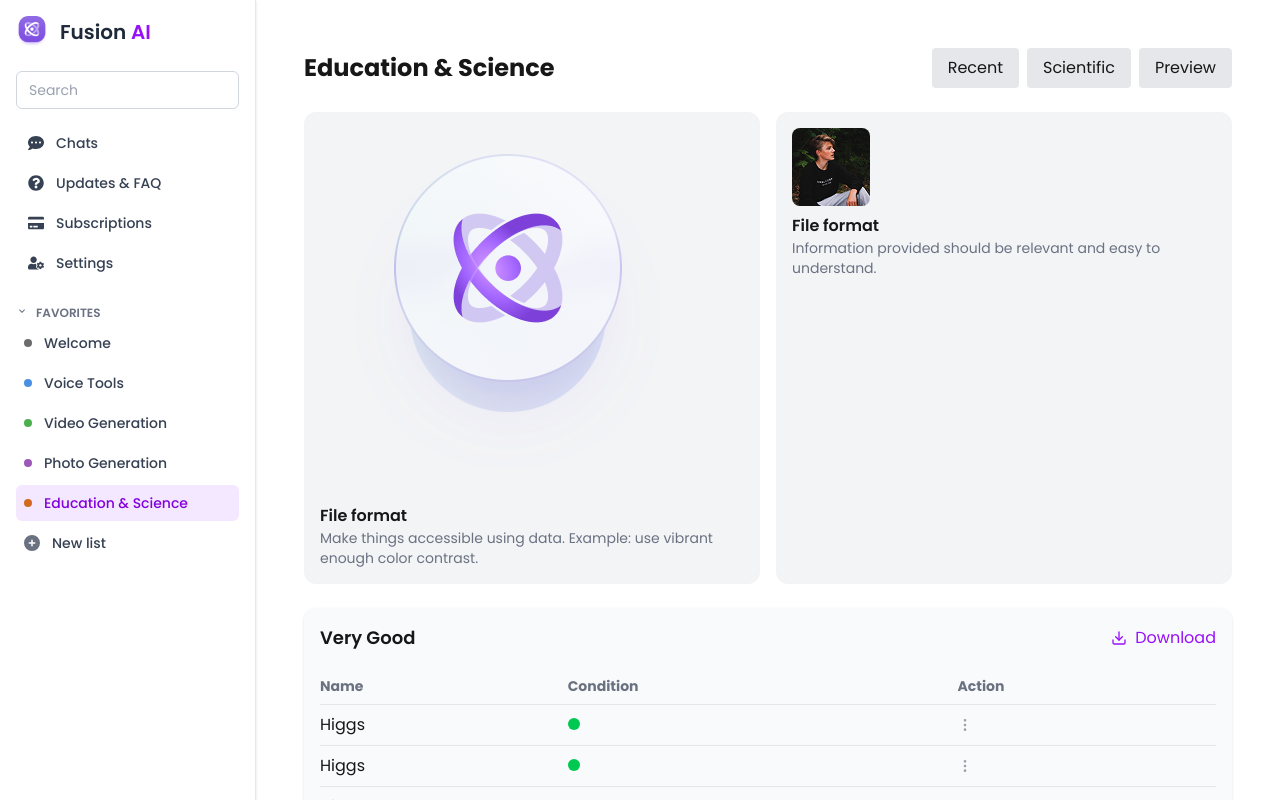
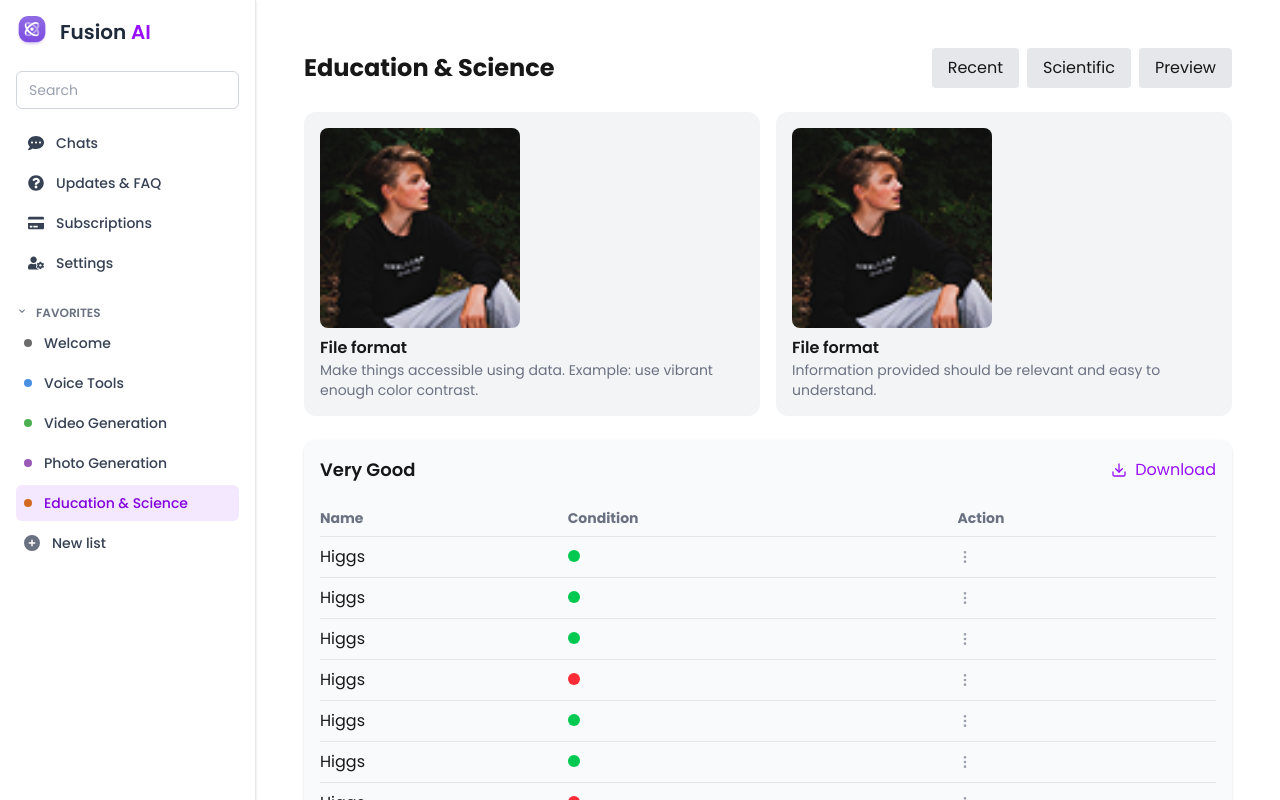
Before and after one commit to adnanfrd/barry-ai, a Next.js app: page /dashboard/education in a window 1280 px wide. Shown: the top 800 px of the page. Built offline with nearby package versions, Linux system fonts and the light colour scheme.

Commit message:
updated code

```diff
--- a/src/components/dashboard/EducationSciencePage.tsx
+++ b/src/components/dashboard/EducationSciencePage.tsx
@@ -1,8 +1,7 @@
+"use client";
 import { useState } from "react";
 import { FiDownload, FiMoreVertical } from "react-icons/fi";
 import Image from "next/image";
-import photo from "@/public/photo.png";
-import image from "@/public/image.png";
 
 export default function EducationSciencePage() {
   const [enabled, setEnabled] = useState(true);
@@ -32,7 +31,13 @@ export default function EducationSciencePage() {
       {/* Image Cards */}
       <div className="flex gap-4">
         <div className="w-1/2 bg-gray-100 p-4 rounded-xl">
-          <Image src={image} alt="Card image" className="rounded-lg" />
+          <Image
+            src="/photo.png"
+            width={200}
+            height={200}
+            alt="Card image"
+            className="rounded-lg"
+          />
           <h2 className="font-semibold mt-2">File format</h2>
           <p className="text-sm text-gray-500">
             Make things accessible using data. Example: use vibrant enough color
@@ -40,7 +45,13 @@ export default function EducationSciencePage() {
           </p>
         </div>
         <div className="w-1/2 bg-gray-100 p-4 rounded-xl">
-          <Image src={photo} alt="Card photo" className="rounded-lg" />
+          <Image
+            src="/photo.png"
+            width={200}
+            height={200}
+            alt="Card photo"
+            className="rounded-lg"
+          />
           <h2 className="font-semibold mt-2">File format</h2>
           <p className="text-sm text-gray-500">
             Information provided should be relevant and easy to understand.
@@ -92,7 +103,8 @@ export default function EducationSciencePage() {
           hidden values unless it improves user experience.
         </p>
         <p>
-          <code>opacity-0</code> sets full transparency. <code>opacity-100</code>
+          <code>opacity-0</code> sets full transparency.{" "}
+          <code>opacity-100</code>
           shows full visibility.
         </p>
       </div>
```
Also changed, not shown: public/glyph.png (added).
